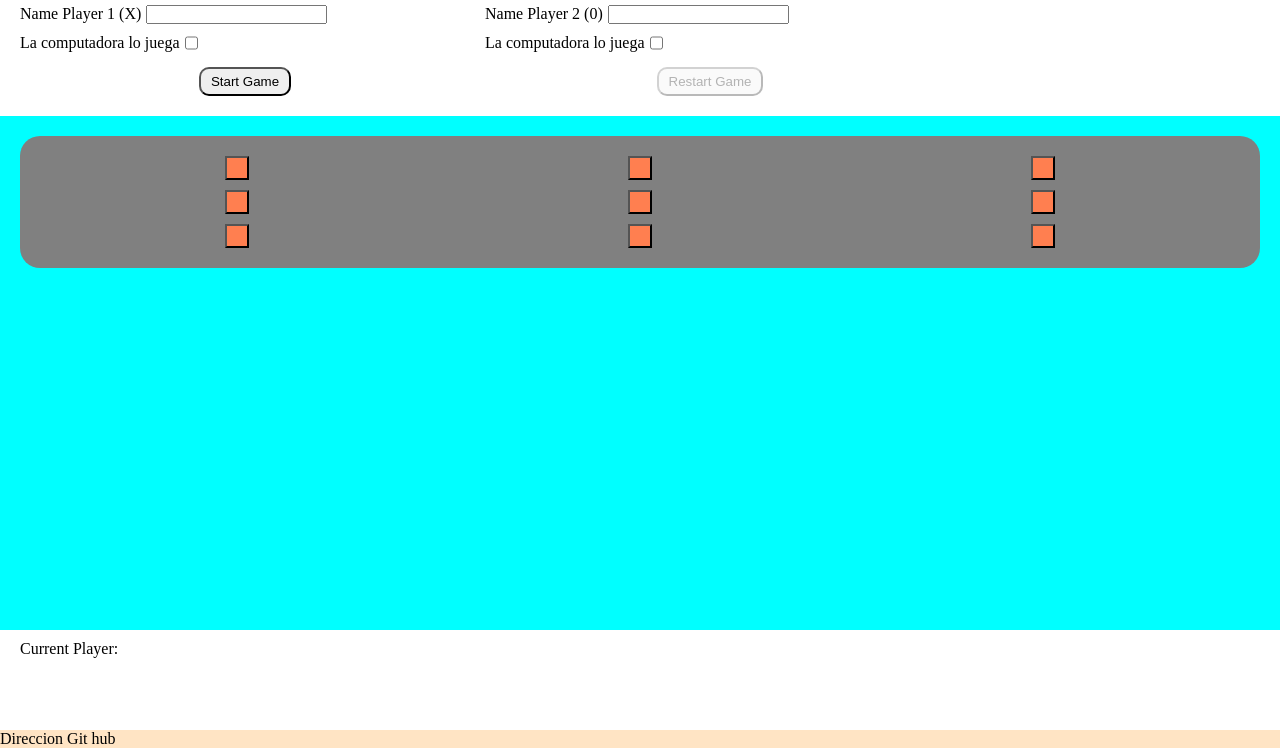
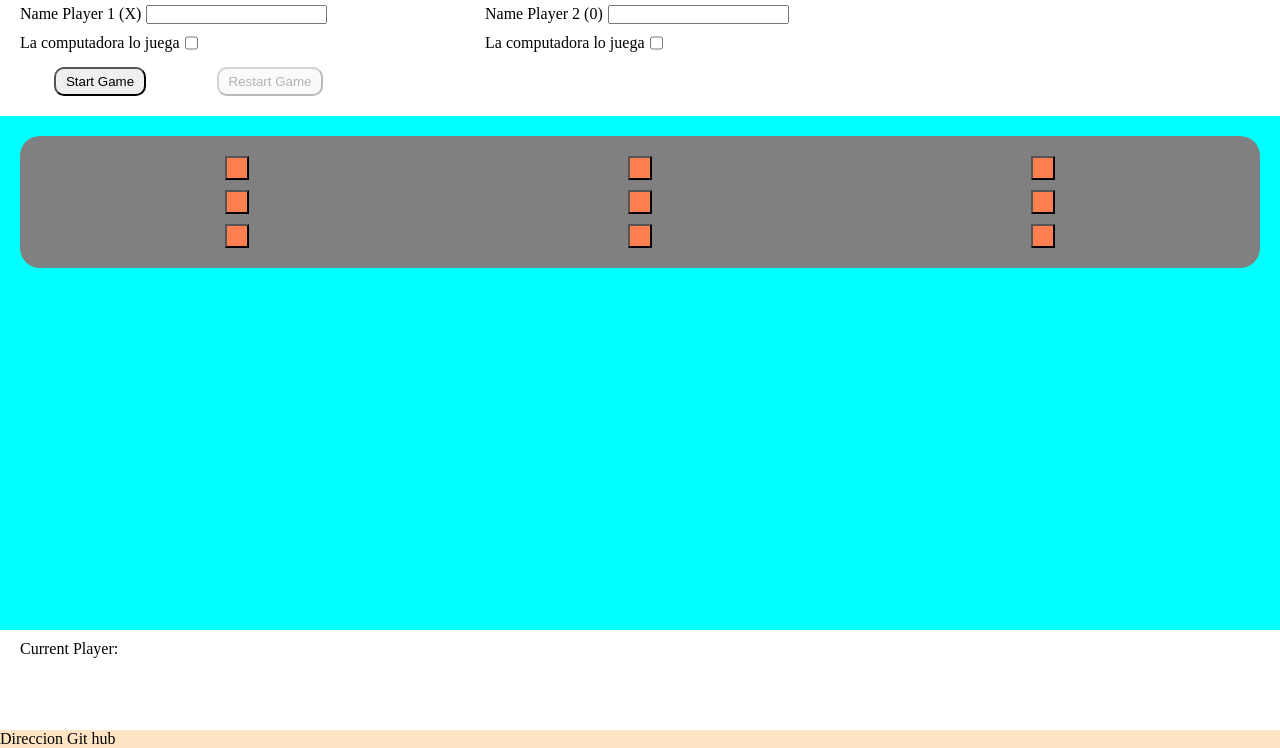
Before and after one commit to kopolo435/tic-tac-toe-Remake, a plain HTML site: page index.html in a window 1280 px wide. Shown: the part 52-800 px from the top of the page. Drawn offline with Linux system fonts and the light colour scheme.

Commit message:
Agrega contenedor para botones

```diff
--- a/index.html
+++ b/index.html
@@ -34,8 +34,10 @@
                     <input type="checkbox" name="compuPlayer2" id="compuPlayer2">
                 </label>
             </div>
-            <button type="button" id="startGame">Start Game</button>
-            <button id="restartGame" disabled>Restart Game</button>
+            <div class="buttonsContainer">
+                <button type="button" id="startGame">Start Game</button>
+                <button id="restartGame" disabled>Restart Game</button>
+            </div>
         </form>
     </div>
     <main>
```
